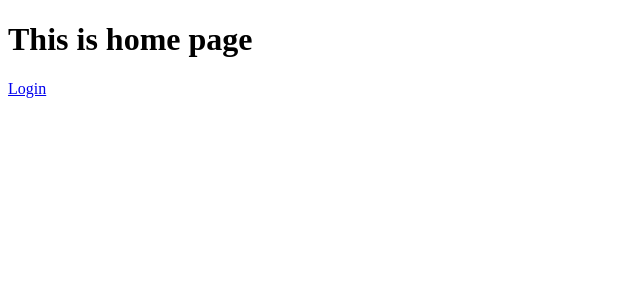
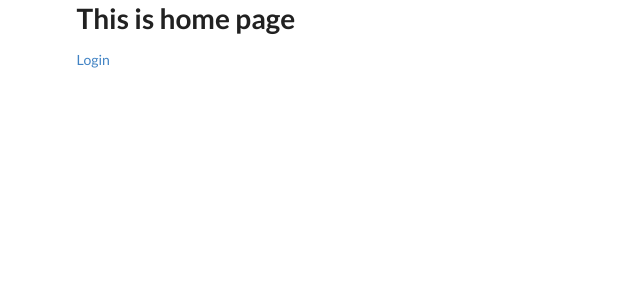
Before and after one commit to sushil1/goodreads_reader_react, a React (Create React App) app: page / in a window 1280 px wide. Shown: the top 300 px of the page, without its empty margins (0-640 px from the left). Built offline with nearby package versions, Linux system fonts and the light colour scheme.

Commit message:
semantic ui setup

```diff
--- a/package.json
+++ b/package.json
@@ -7,7 +7,9 @@
     "react-dom": "^15.6.1",
     "react-router": "^4.2.0",
     "react-router-dom": "^4.2.2",
-    "react-scripts": "1.0.12"
+    "react-scripts": "1.0.12",
+    "semantic-ui-css": "^2.2.12",
+    "semantic-ui-react": "^0.72.0"
   },
   "scripts": {
     "start": "react-scripts start",
--- a/src/App.js
+++ b/src/App.js
@@ -4,7 +4,7 @@
 import LoginPage from './components/pages/LoginPage'
 
 const App = () => (
-  <div>
+  <div className='ui container'>
     <Route path='/' exact component={HomePage}/>
     <Route path='/login' component={LoginPage}/>
   </div>
--- a/src/index.js
+++ b/src/index.js
@@ -1,6 +1,8 @@
 import React from 'react';
 import ReactDOM from 'react-dom';
 import {BrowserRouter} from 'react-router-dom'
+import "semantic-ui-css/semantic.min.css"
+
 import App from './App';
 import registerServiceWorker from './registerServiceWorker';
 
```
Also changed, not shown: 2 other files (tests, documents, lock files or other folders).
